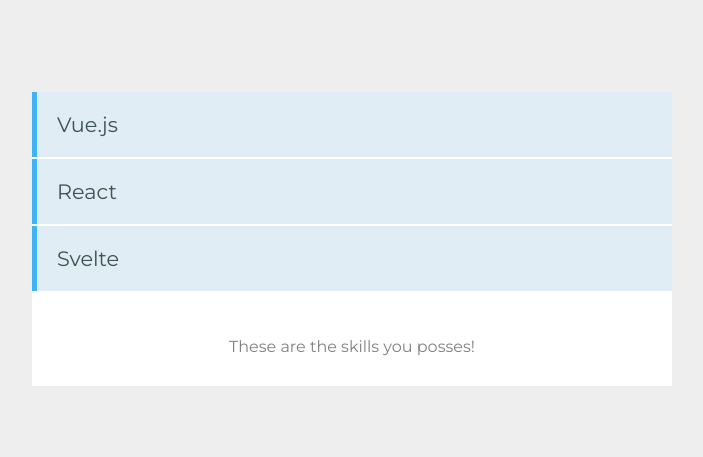
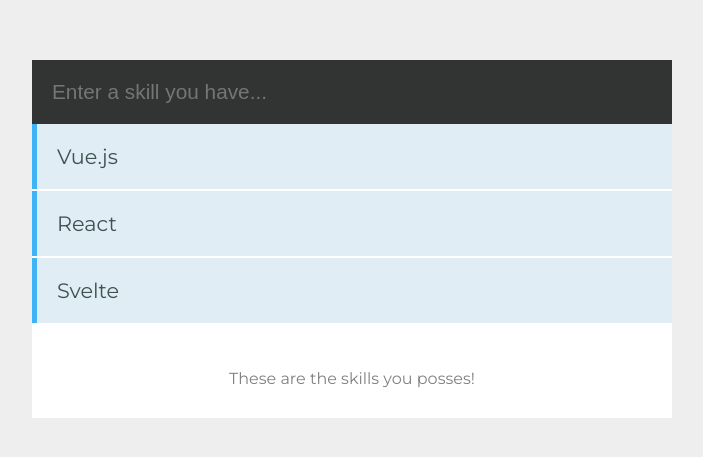
Before and after one commit to RHaddlesey/vue-skills, a Vue app: page / in a window 1280 px wide. Shown: the part 153-610 px from the top of the page, without its empty margins (288-991 px from the left). Built offline with nearby package versions, Linux system fonts and the light colour scheme.

Commit message:
adding user input to list

```diff
--- a/src/components/Skills.vue
+++ b/src/components/Skills.vue
@@ -1,6 +1,9 @@
 <template>
   <div class="hello">
     <div class="holder">
+      <form @submit.prevent="addSkill">
+        <input type="text" placeholder="Enter a skill you have..." v-model="skill" />
+      </form>
       <ul>
         <li v-for="(data, index) in skills" :key="index">
           {{ data.skill }}
@@ -16,14 +19,18 @@
   name: 'Skills',
   data() {
     return {
+      skill: '',
       skills: [
         { "skill": "Vue.js" },
         { "skill": "React" },
         { "skill": "Svelte" },
       ],
-      bgColor: 'yellow',
-      bgWidth: '100%',
-      bgHeight: '30px'
+    }
+  },
+  methods: {
+    addSkill() {
+      this.skills.push({skill: this.skill})
+      this.skill = ''
     }
   }
 }
@@ -61,4 +68,13 @@
     box-shadow: 0px 0px 40px lightgray;
   }
 
+  input {
+    width: calc(100% - 40px);
+    border: 0;
+    padding: 20px;
+    font-size: 1.3rem;
+    background-color: #323333;
+    color: #687f7f;
+  }
+
 </style>
```
